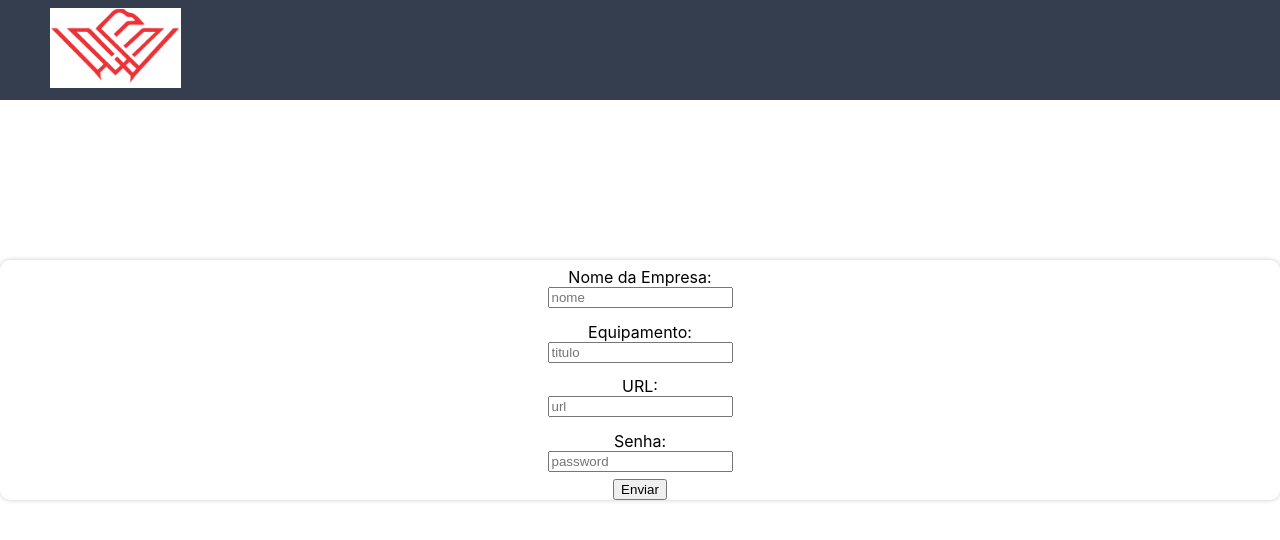
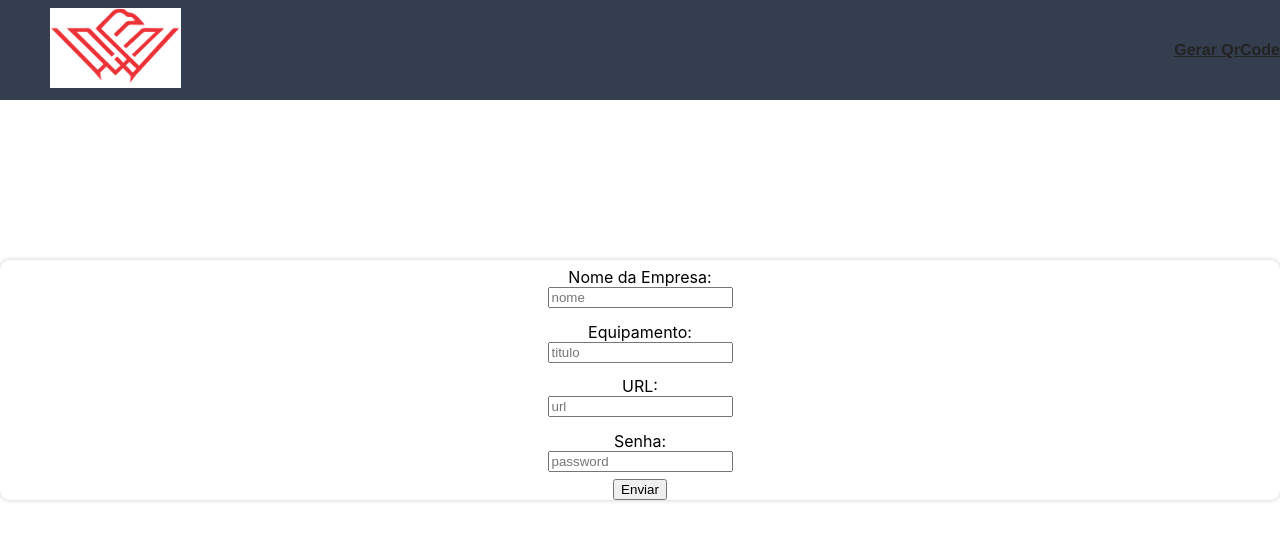
Before and after one commit to ThiagoArcangelo/InterfaceQrCode, a React (Create React App) app: page /create in a window 1280 px wide. Shown: the top 540 px of the page. Built offline with nearby package versions, Linux system fonts and the light colour scheme.

Commit message:
feat: Página de geração de QrCode

```diff
--- a/package.json
+++ b/package.json
@@ -7,8 +7,11 @@
     "@testing-library/react": "^13.2.0",
     "@testing-library/user-event": "^13.5.0",
     "axios": "^0.27.2",
+    "qrcode": "^1.5.1",
     "react": "^18.1.0",
     "react-dom": "^18.1.0",
+    "react-icons": "^4.8.0",
+    "react-qr-code": "^2.0.11",
     "react-router-dom": "^6.3.0",
     "react-scripts": "5.0.1",
     "styled-components": "^5.3.5",
--- a/src/App.js
+++ b/src/App.js
@@ -4,7 +4,8 @@ import { Home } from "./components/Home";
 import { InputArea } from "./components/postArea";
 import { HeaderMain } from "./components/HeaderMain";
 import { UpdateData } from "./components/UpdateModal";
-import { PostId }  from './components/PostPasswordId';
+import { PostId } from "./components/PostPasswordId";
+import { QrCodeGenerator } from "./components/QrCodeGenerator";
 
 function App() {
   return (
@@ -16,6 +17,7 @@ function App() {
           <Route path="/create" element={<InputArea />} />
           <Route path="/update/:id" element={<UpdateData />} />
           <Route path="/password/:id" element={<PostId />} />
+          <Route path="/generator" element={<QrCodeGenerator />} />
         </Routes>
       </div>
     </Router>
--- a/src/components/HeaderMain/index.jsx
+++ b/src/components/HeaderMain/index.jsx
@@ -10,6 +10,7 @@ const HeaderMain = () => {
         <Link to="/">
           <img src={logo} className='imag-header' />
         </Link>
+        <Link to="/generator">Gerar QrCode</Link>
       </header>
     </div>
   );
--- a/src/components/Home/index.jsx
+++ b/src/components/Home/index.jsx
@@ -9,8 +9,10 @@ export function Home() {
   const [projects, setProjects] = useState([]);
 
   function getProjects() {
+    // let page = 1;
+    // let result;
     api
-    .get("/projects")
+    .get(`/projects`)
     .then((response/*  , {  params: {
       page,
       limit,
@@ -48,11 +50,11 @@ useEffect(() => {
               <td>{project.name}</td>
               <td>{project.title}</td>
               <td>{project.adress}</td>
+            </tr>
             <div class='button-area'>
                 <Link class='button-link' to={`update/${project._id}`} >Atualizar</Link>
                 <button id='button' onClick={() => deletePost(project._id)}>Deletar</button>
               </div>
-              </tr>
           </table>
         ))
       }
--- a/src/components/PostPasswordId/index.js
+++ b/src/components/PostPasswordId/index.js
@@ -19,6 +19,7 @@ export function PostId() {
           // window.location.assign(res.data);
           const url = new URL(res.data);
           window.location.replace(url);
+          // window.location.href = url;
         })
         .catch((error) => console.log(error));
     };
--- a/src/components/QrCodeGenerator/index.jsx
+++ b/src/components/QrCodeGenerator/index.jsx
@@ -3,7 +3,7 @@ import QRCodeLink from 'qrcode';
 import QRCode from 'react-qr-code';
 import './style.css';
 
-export default function App() {
+export function QrCodeGenerator() {
   const [link, setLink] = useState('');
   const [qrcodeLink, setQrcodeLink] = useState('');
 
```
Also changed, not shown: 1 other file (tests, documents, lock files or other folders). Lines whose indentation alone changed are shown as unchanged.
